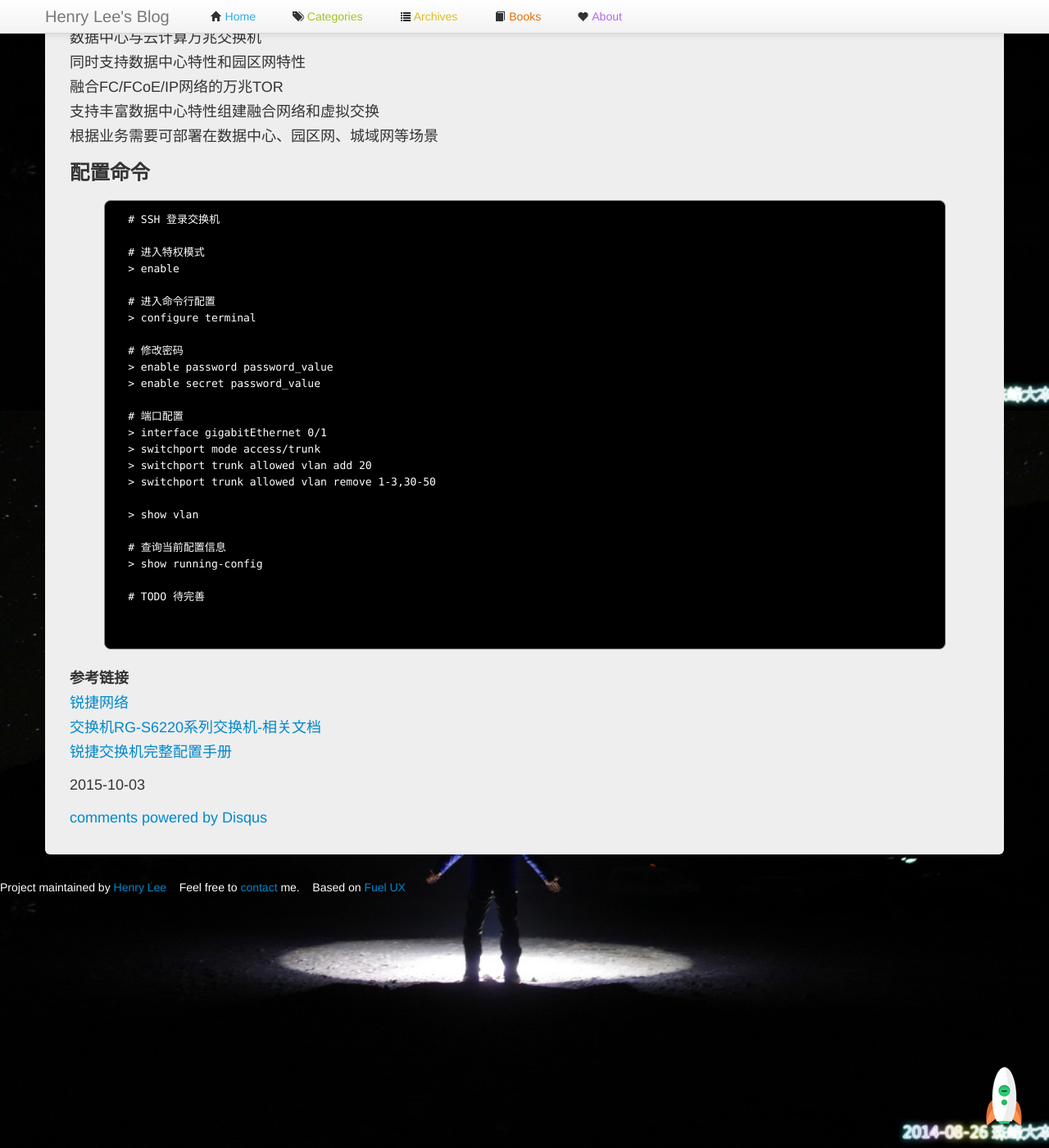
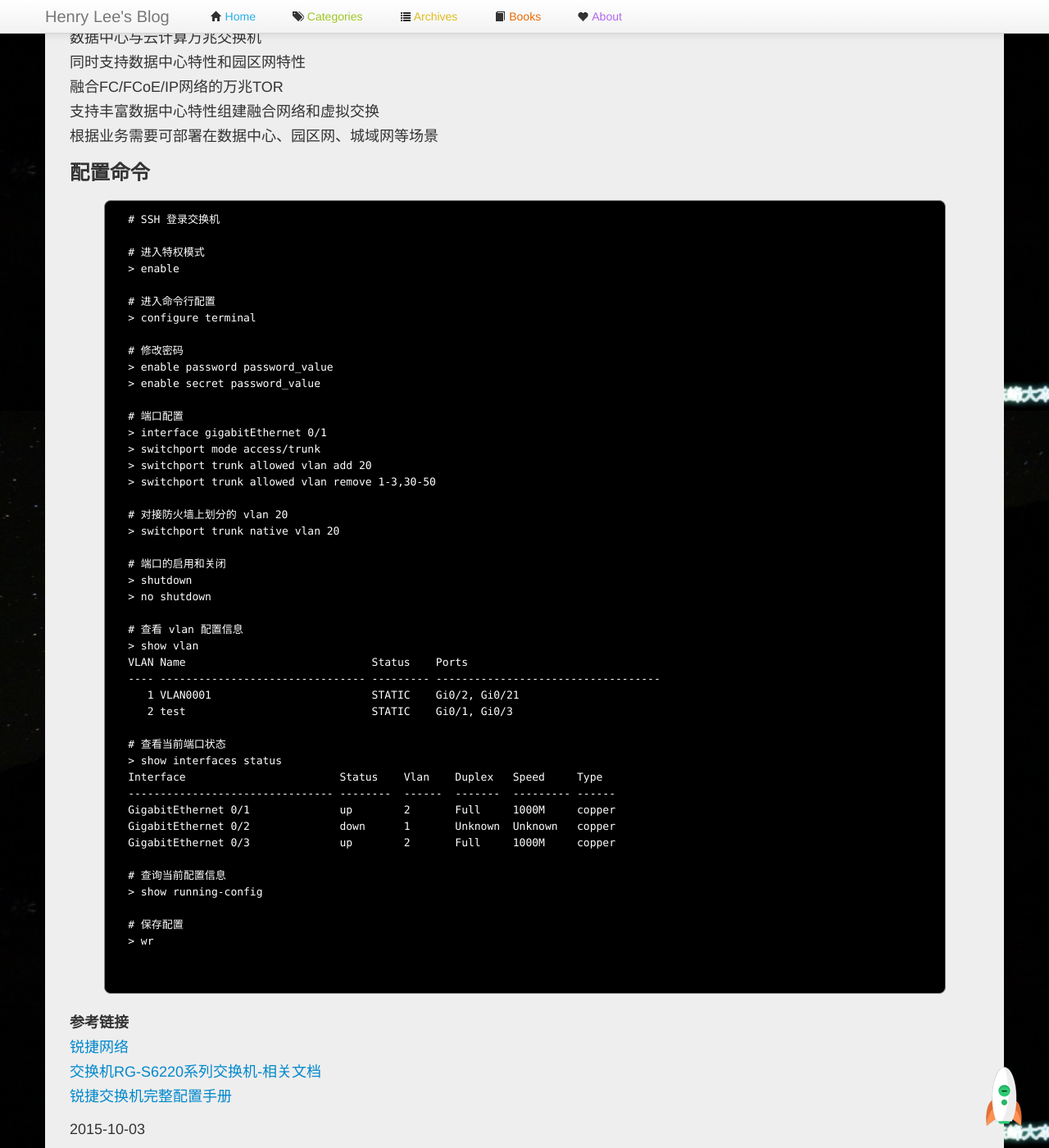
Before and after one commit to manageyp/manageyp.github.com, a Jekyll site: the page built from _posts/2015-10-03-ruijie-switches-configuration-commands.html, in a window 1280 px wide and 1400 px high, scrolled down 399 px. Shown: the whole window at 82% size. Built offline with Jekyll 4.4.1, drawn with Linux system fonts in a browser that asks for light colours; comment, search, counter and statistics services are not loaded.

Commit message:
[Change] switches and firewall configurations

```diff
--- a/_posts/2015-10-03-ruijie-switches-configuration-commands.html
+++ b/_posts/2015-10-03-ruijie-switches-configuration-commands.html
@@ -50,12 +50,33 @@ RG-S6000系列交换机通过业界最先进的虚拟化技术可以大幅提高
   > switchport trunk allowed vlan add 20
   > switchport trunk allowed vlan remove 1-3,30-50
 
+  # 对接防火墙上划分的 vlan 20
+  > switchport trunk native vlan 20
+
+  # 端口的启用和关闭
+  > shutdown
+  > no shutdown
+
+  # 查看 vlan 配置信息
   > show vlan
+  VLAN Name                             Status    Ports
+  ---- -------------------------------- --------- -----------------------------------
+     1 VLAN0001                         STATIC    Gi0/2, Gi0/21
+     2 test                             STATIC    Gi0/1, Gi0/3
+
+  # 查看当前端口状态
+  > show interfaces status
+  Interface                        Status    Vlan    Duplex   Speed     Type
+  -------------------------------- --------  ------  -------  --------- ------
+  GigabitEthernet 0/1              up        2       Full     1000M     copper
+  GigabitEthernet 0/2              down      1       Unknown  Unknown   copper
+  GigabitEthernet 0/3              up        2       Full     1000M     copper
 
   # 查询当前配置信息
   > show running-config
 
-  # TODO 待完善
+  # 保存配置
+  > wr
 
   </pre>
 </p>
```
Also changed, not shown: _posts/2015-09-08-compare-the-features-between-h3c-and-huawei-hardware-firewalls.html (+19 -1 lines).
